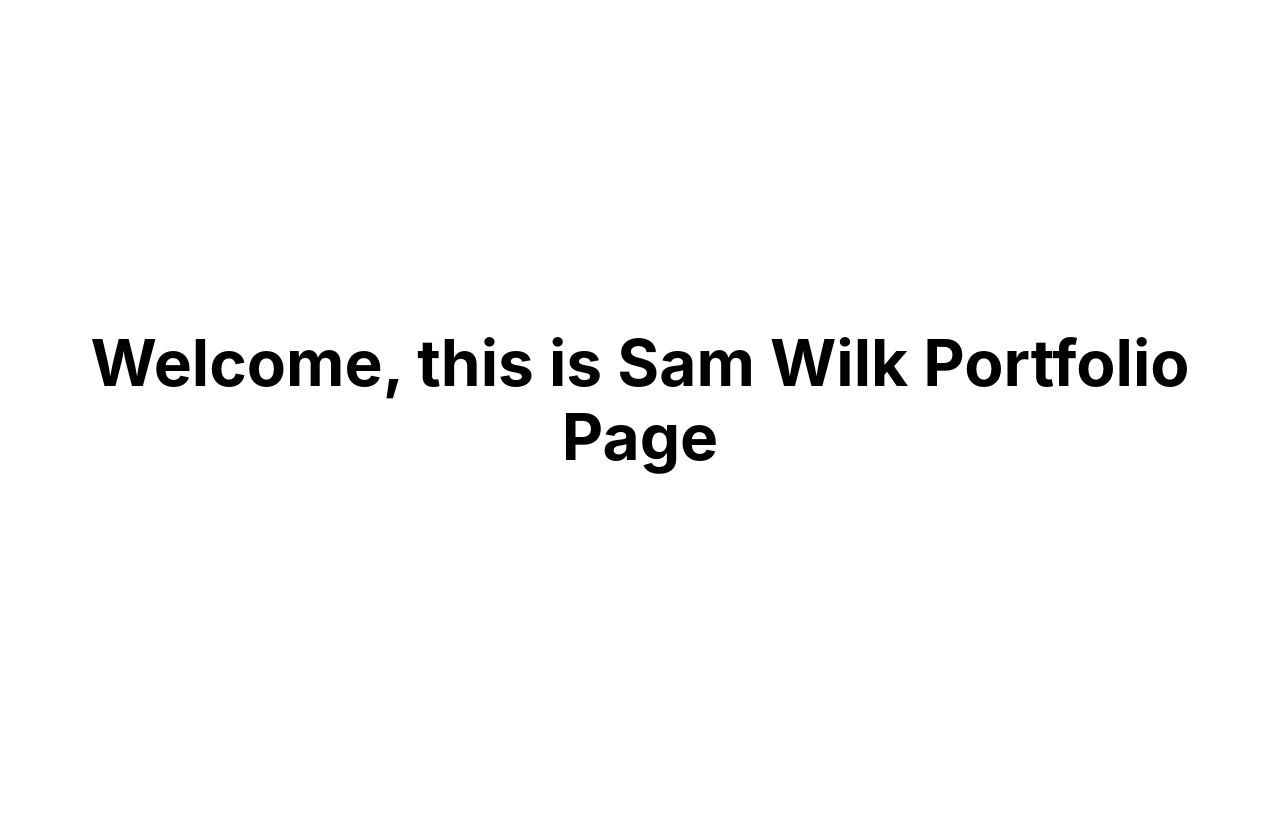
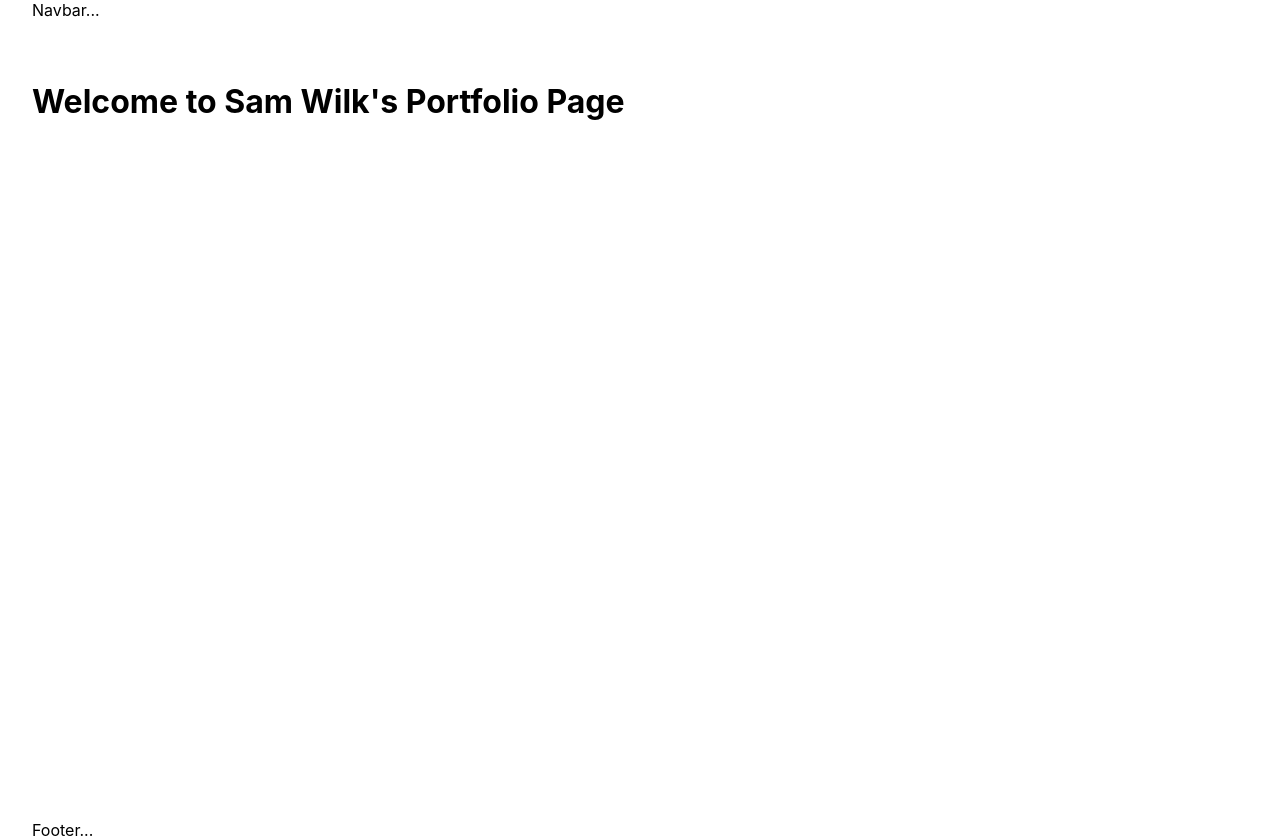
Before and after one commit to SamWilk/Portfolio, a Next.js app in the folder sam-portfolio/: page / in a window 1280 px wide. Before the commit the page ends 800 px from the top, so only its background shows below. Built offline with nearby package versions, Linux system fonts and the light colour scheme.

Commit message:
Setting up basic home page

```diff
--- /dev/null
+++ b/sam-portfolio/component/footer/Footer.tsx
@@ -0,0 +1,12 @@
+
+
+const Footer = () =>{
+
+    return(
+        <>
+        <div>Footer...</div>
+        </>
+    )
+}
+
+export default Footer
--- /dev/null
+++ b/sam-portfolio/component/navbar/Navbar.tsx
@@ -0,0 +1,12 @@
+
+const Navbar = () =>{
+
+    return(
+        <>
+        Navbar...
+        </>
+    )
+}
+
+
+export default Navbar
--- a/sam-portfolio/pages/index.tsx
+++ b/sam-portfolio/pages/index.tsx
@@ -2,23 +2,30 @@ import type { NextPage } from 'next'
 import Head from 'next/head'
 import Image from 'next/image'
 import Link from 'next/link'
+import Navbar from '../component/navbar/Navbar'
 import styles from '../styles/Home.module.css'
+import Footer from '../component/footer/footer'
+
 
 const Home: NextPage = () => {
   return (
     <div className={styles.container}>
       <Head>
-        <title>Create Next App</title>
+        <title>Sam's Portfolio</title>
         <meta name="description" content="Generated by create next app" />
         <link rel="icon" href="/favicon.ico" />
       </Head>
 
+      <Navbar />
+
       <main className={styles.main}>
         <h1 className={styles.title}>
-          Welcome, this is Sam Wilk Portfolio Page
+          Welcome to Sam Wilk's Portfolio Page
         </h1>
 
       </main>
+
+      <Footer />
     </div>
   )
 }
--- a/sam-portfolio/styles/Home.module.css
+++ b/sam-portfolio/styles/Home.module.css
@@ -8,8 +8,8 @@
   flex: 1;
   display: flex;
   flex-direction: column;
-  justify-content: center;
-  align-items: center;
+  justify-content:flex-start;
+  align-items:flex-start;
 }
 
 .footer {
@@ -42,7 +42,8 @@
 .title {
   margin: 0;
   line-height: 1.15;
-  font-size: 4rem;
+
+  /* font-size: 4rem; */
 }
 
 .title,
```
Also changed, not shown: 1 other file (tests, documents, lock files or other folders).
